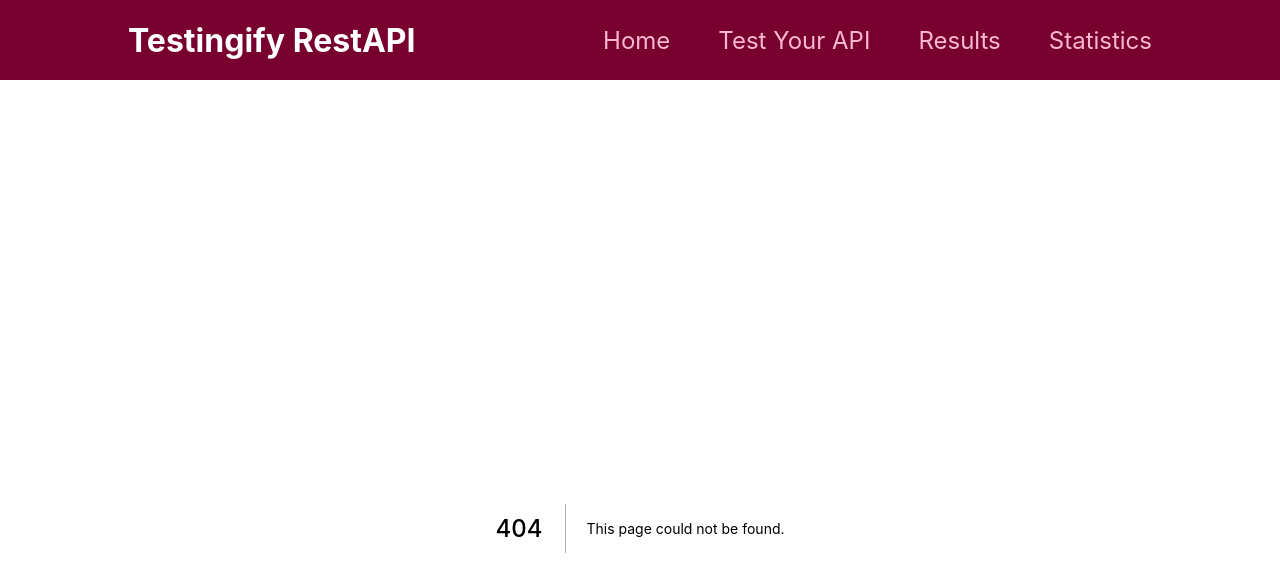
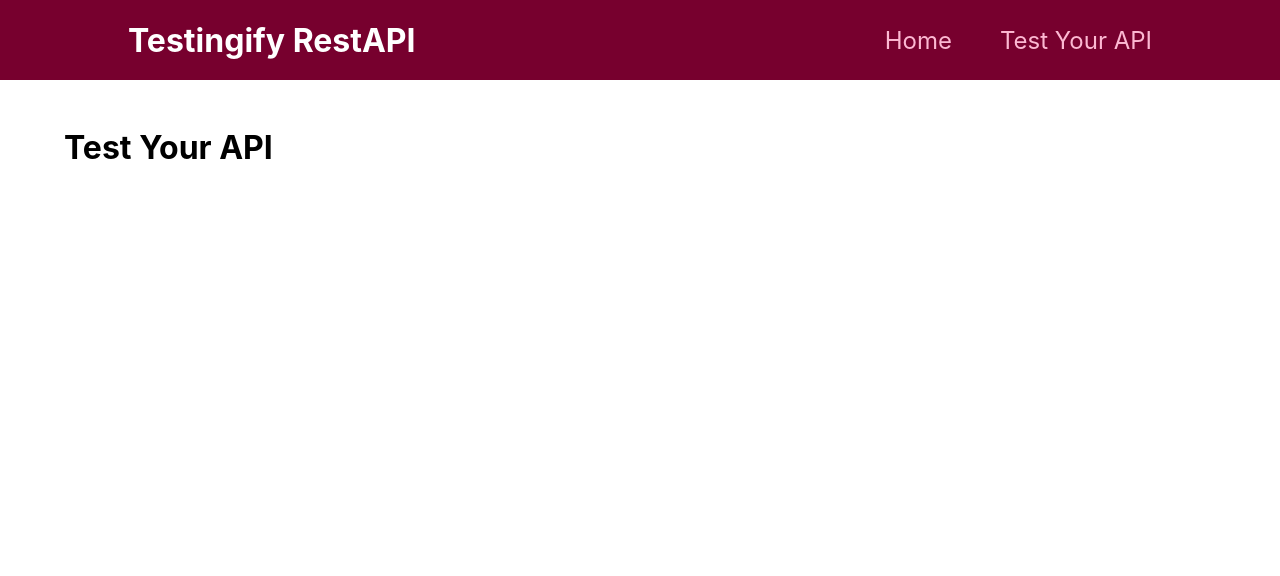
Before and after one commit to SeifA7mad/testingify-app, a Next.js app: page /test-api in a window 1280 px wide. Before the commit this address had no page. Shown: the top 576 px of the page. Built offline with nearby package versions, Linux system fonts and the light colour scheme.

Commit message:
TestAPIPage

```diff
--- a/components/layout/Layout.module.css
+++ b/components/layout/Layout.module.css
@@ -1,5 +1,5 @@
 .main {
   margin: 3rem auto;
   width: 90%;
-  max-width: 80rem;
+  max-width: 90rem;
 }
--- a/components/layout/MainNavigation.js
+++ b/components/layout/MainNavigation.js
@@ -1,8 +1,15 @@
 import Link from 'next/link';
+import { useContext } from 'react';
+
+import { TestingResultsContext } from '../../context/TestingResultsContext';
 
 import classes from './MainNavigation.module.css';
 
 const MainNavigation = () => {
+  const testingResultsCtx = useContext(TestingResultsContext);
+
+  const isResultsEmtpy = !!testingResultsCtx.resultsData;
+
   return (
     <header className={classes.header}>
       <div className={classes.logo}> Testingify RestAPI </div>
@@ -12,14 +19,18 @@ const MainNavigation = () => {
             <Link href='/'> Home </Link>
           </li>
           <li>
-              <Link href='/upload-oas'> Test Your API </Link>
+            <Link href='/test-api'> Test Your API </Link>
           </li>
+          {isResultsEmtpy && (
+            <>
               <li>
                 <Link href='/testing-results'> Results </Link>
               </li>
               <li>
                 <Link href='/testing-statistics'> Statistics </Link>
               </li>
+            </>
+          )}
         </ul>
       </nav>
     </header>
--- /dev/null
+++ b/pages/test-api.js
@@ -0,0 +1,5 @@
+const TestApiPage = () => {
+  return <h1> Test Your API </h1>;
+};
+
+export default TestApiPage;
```
Lines whose indentation alone changed are shown as unchanged.
